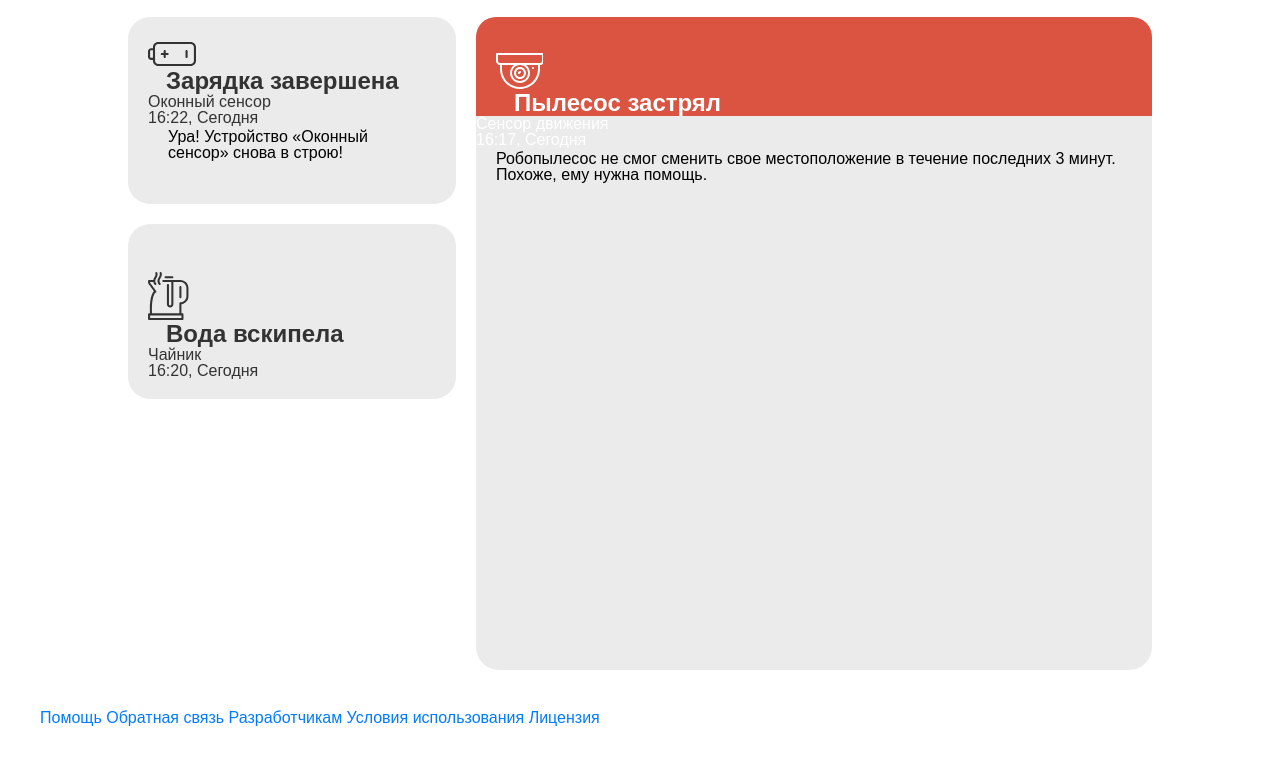
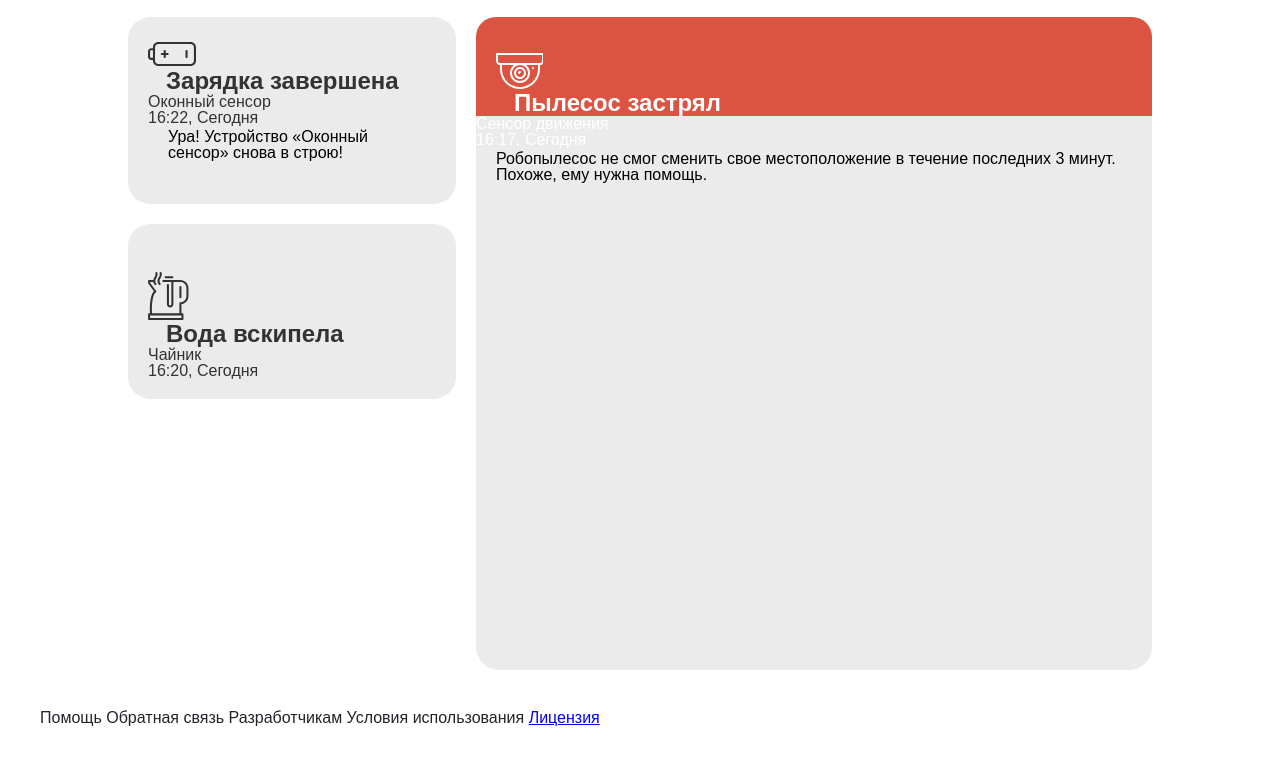
Before and after one commit to shlensky/performance, a website built with webpack: page index.html in a window 1280 px wide. Shown: the part 1408-2168 px from the top of the page. Built offline with nearby package versions, Linux system fonts and the light colour scheme; files whose address does not match are found by name.

Commit message:
remove some styles

```diff
--- a/css/footer.css
+++ b/css/footer.css
@@ -10,7 +10,8 @@ footer {
     margin-right: 12px;
     font-size: 12px;
     color: #858585;
-    cursor: pointer
+    cursor: pointer;
+    text-decoration: none;
 }
 
 .footer_menu__link_inh {
--- a/css/footer.opt.css
+++ b/css/footer.opt.css
@@ -10,7 +10,8 @@ footer {
     margin-right: 12px;
     font-size: 12px;
     color: #858585;
-    cursor: pointer
+    cursor: pointer;
+    text-decoration: none;
 }
 
 .t {
--- a/css/head.css
+++ b/css/head.css
@@ -33,18 +33,6 @@ ul,
 dl {
     margin-top: 0;
     margin-bottom: 1rem;
-}
-
-
-a {
-    color: #007bff;
-    text-decoration: none;
-    background-color: transparent;
-}
-
-a:hover {
-    color: #0056b3;
-    text-decoration: underline;
 }
 
 img {
--- a/css/head.opt.css
+++ b/css/head.opt.css
@@ -33,18 +33,6 @@ ul,
 dl {
     margin-top: 0;
     margin-bottom: 1rem;
-}
-
-
-a {
-    color: #007bff;
-    text-decoration: none;
-    background-color: transparent;
-}
-
-a:hover {
-    color: #0056b3;
-    text-decoration: underline;
 }
 
 img {
```
Also changed, not shown: docs/index.html (+1 -1 lines).
